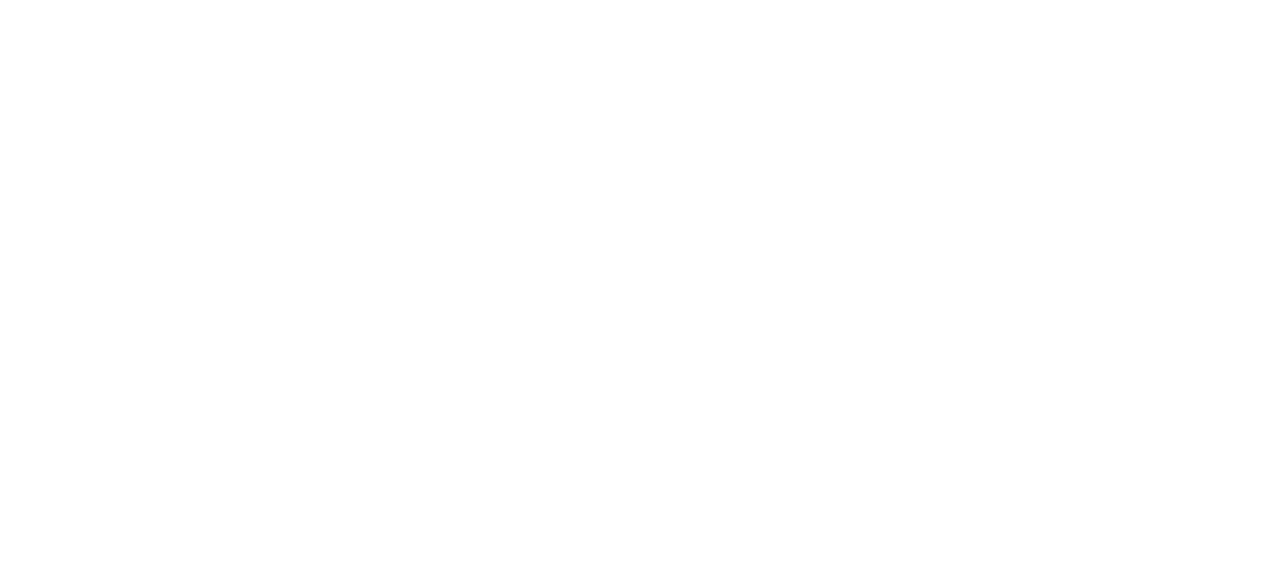
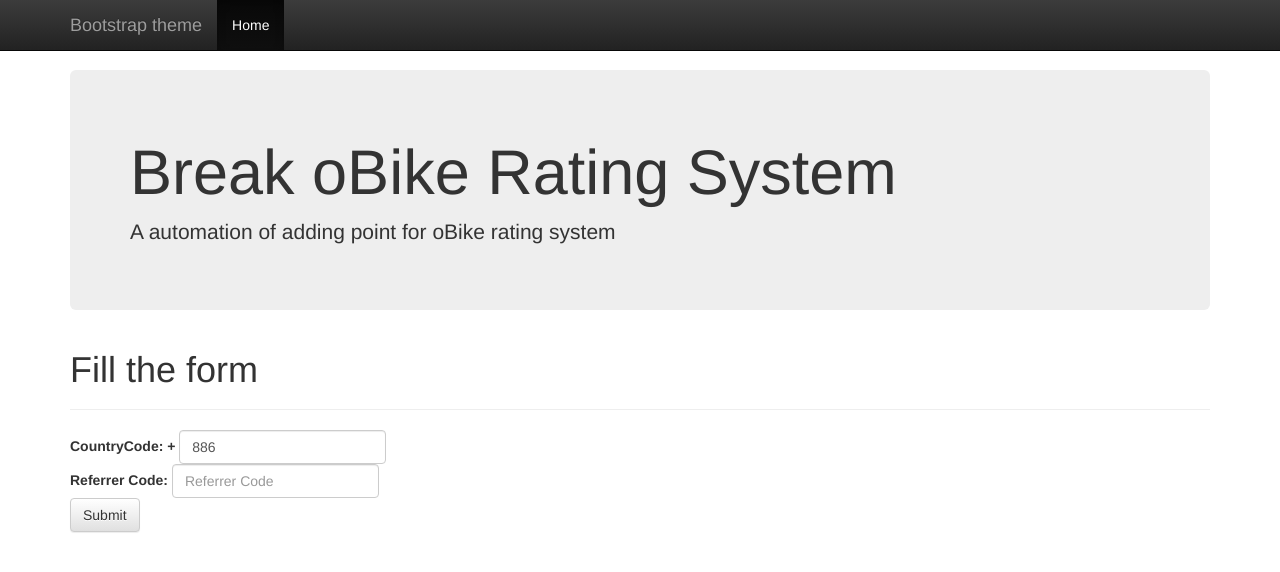
Before and after one commit to breakobike/poc, a plain HTML site: page index.html in a window 1280 px wide. Drawn offline with nearby package versions, Linux system fonts and the light colour scheme.

Commit message:
Added basic UI

```diff
--- a/index.html
+++ b/index.html
@@ -1,6 +1,85 @@
 <html>
 <head>
+<meta charset="utf-8">
+<meta http-equiv="X-UA-Compatible" content="IE=edge">
+<meta name="viewport" content="width=device-width, initial-scale=1">
+<meta name="description" content="A Proof of Concept of breaking the rating system of oBike">
+<meta name="author" content="Someone">
+<link rel="icon" href="../../favicon.ico">
+
+<title>Break oBike Rating System</title>
+
+<link rel="stylesheet" href="https://maxcdn.bootstrapcdn.com/bootstrap/3.3.7/css/bootstrap.min.css">
+<link rel="stylesheet" href="https://maxcdn.bootstrapcdn.com/bootstrap/3.3.7/css/bootstrap-theme.min.css">
+<script src="http://ajax.googleapis.com/ajax/libs/jquery/3.2.1/jquery.min.js"></script>
+<script src="http://maxcdn.bootstrapcdn.com/bootstrap/3.3.7/js/bootstrap.min.js"></script>
+<style>
+body {
+	padding-top: 70px;
+	padding-bottom: 30px;
+}
+
+.theme-dropdown .dropdown-menu {
+position: static;
+display: block;
+	 margin-bottom: 20px;
+}
+
+.theme-showcase > p > .btn {
+margin: 5px 0;
+}
+
+.theme-showcase .navbar .container {
+width: auto;
+}
+</style>
+<script>
+</script>
 </head>
 <body>
+<nav class="navbar navbar-inverse navbar-fixed-top">
+<div class="container">
+<div class="navbar-header">
+<button type="button" class="navbar-toggle collapsed" data-toggle="collapse" data-target="#navbar" aria-expanded="false" aria-controls="navbar">
+<span class="sr-only">Toggle navigation</span>
+<span class="icon-bar"></span>
+<span class="icon-bar"></span>
+<span class="icon-bar"></span>
+</button>
+<a class="navbar-brand" href="#">Bootstrap theme</a>
+</div>
+<div id="navbar" class="navbar-collapse collapse">
+<ul class="nav navbar-nav">
+<li class="active"><a href="#">Home</a></li>
+</ul>
+</div><!--/.nav-collapse -->
+</div>
+</nav>
+
+<div class="container theme-showcase" role="main">
+
+<!-- Main jumbotron for a primary marketing message or call to action -->
+<div class="jumbotron">
+<h1>Break oBike Rating System</h1>
+<p>A automation of adding point for oBike rating system</p>
+</div>
+
+
+<div class="page-header">
+<h1>Fill the form</h1>
+</div>
+<form>
+<div class="form-inline">
+<label for="cc">CountryCode: +</label>
+<input type="text" class="form-control" id="cc" placeholder="Country Code" value="886">
+</div>
+<div class="form-inline">
+<label for="ref">Referrer Code: </label>
+<input type="text" class="form-control" id="ref" placeholder="Referrer Code">
+</div>
+<input type="hidden" value="169">
+<button type="submit" class="btn btn-default">Submit</button>
+</form>
+</div>
 </body>
 </html>
```
